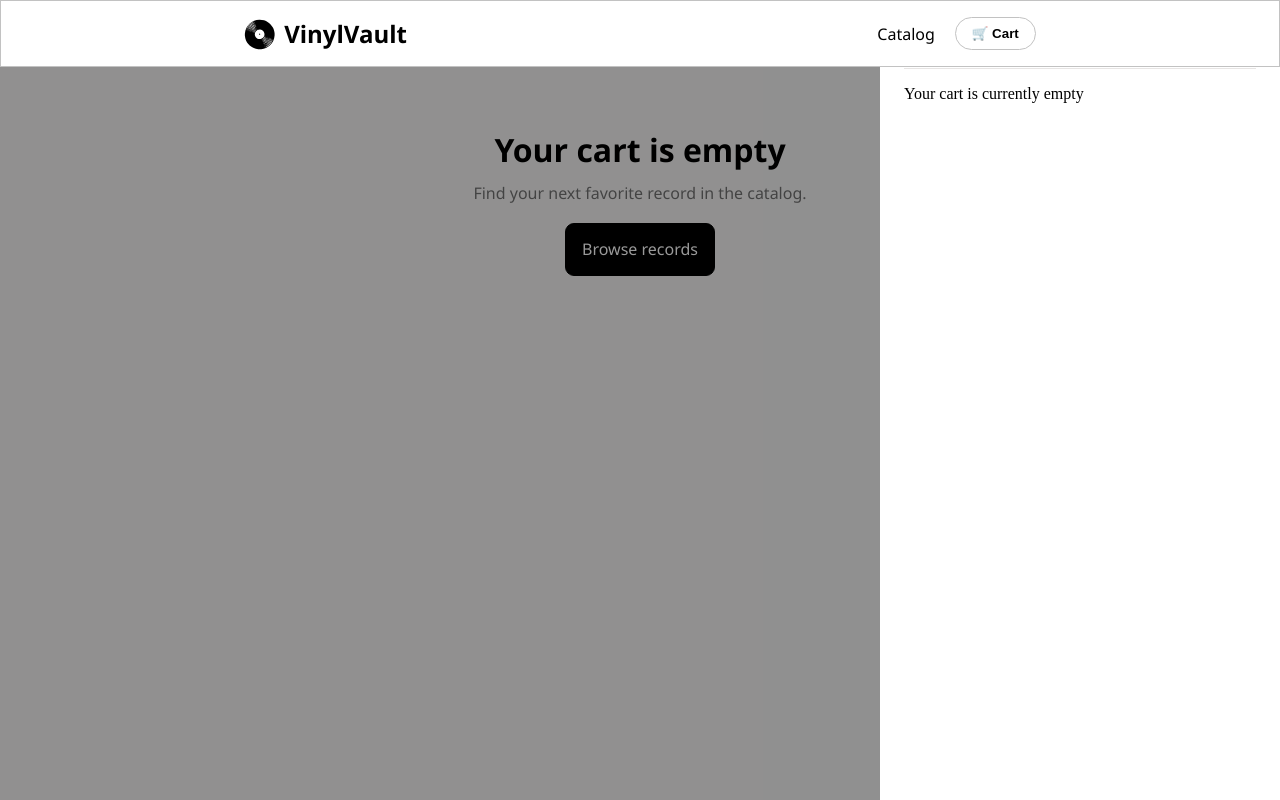
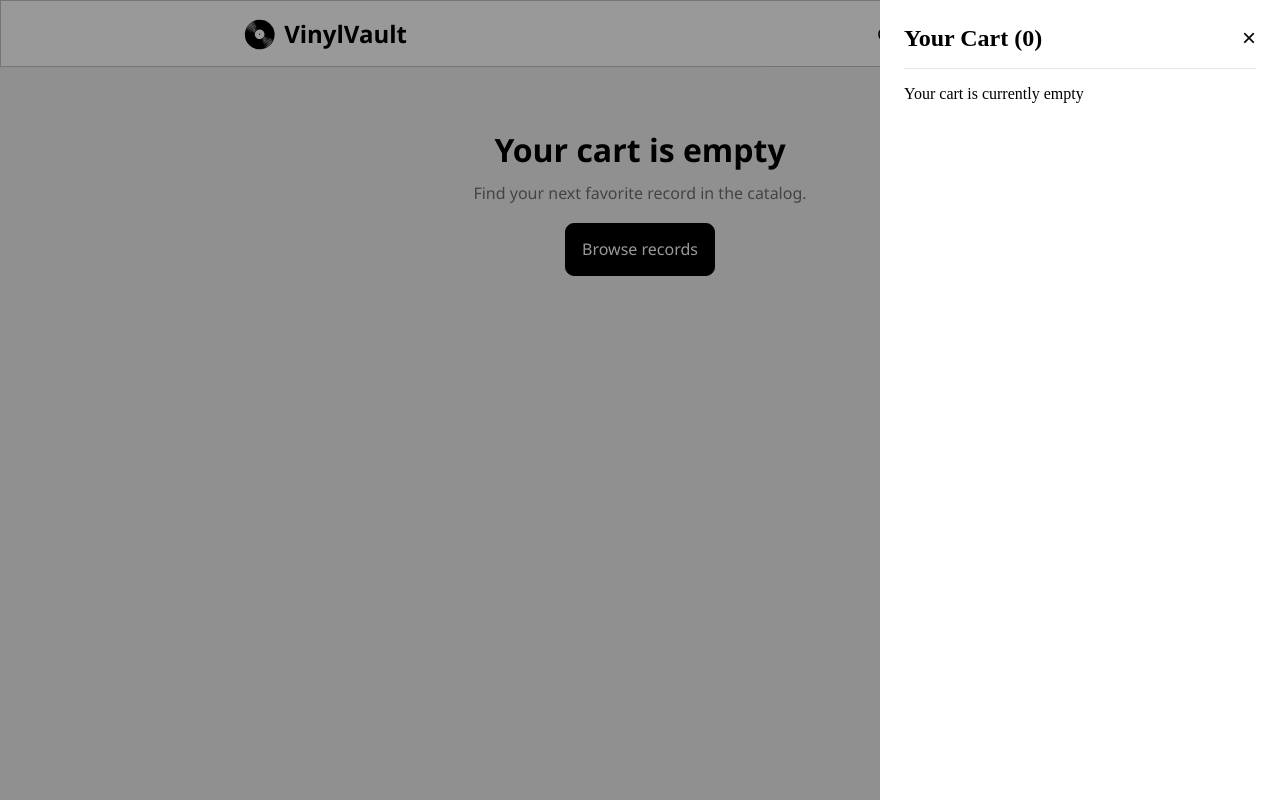
Before and after one commit to TSN2222/csi-3150-vinylvault-record-store, a React (Vite) app: page /checkout in a window 1280 px wide. Both pictures are taken after a click on the button "🛒 Cart". Built offline with nearby package versions, Linux system fonts and the light colour scheme.

Commit message:
fix(cart-drawer): display drawer above sticky navbar

```diff
--- a/src/styles.css
+++ b/src/styles.css
@@ -415,7 +415,7 @@ header > p {
 /* Cart drawer layout */
 .drawer-overlay {
   display: flex;
-  z-index: 200;
+  z-index: 1100;
   position: fixed;
   justify-content: flex-end;
   inset: 0;
```
